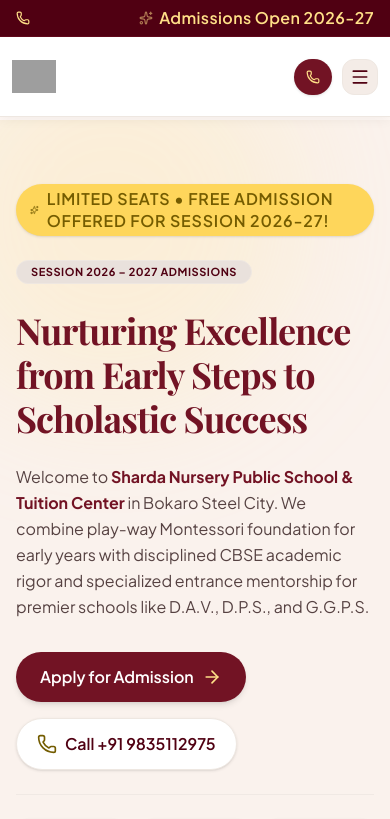
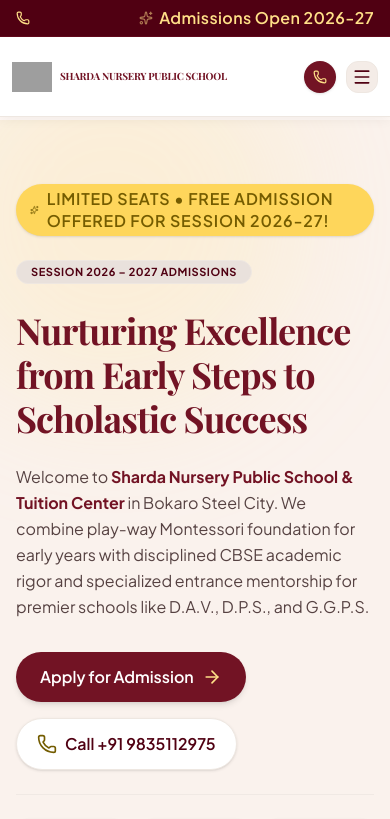
Before and after one commit to sagarx16/Sharda-Nursery-School, a Next.js app: page / in a window 390 px wide. Shown: the top 819 px of the page. Built offline with nearby package versions, Linux system fonts and the light colour scheme; grey boxes are pictures that could not be loaded.

Commit message:
Improve responsive mobile navbar text

```diff
--- a/components/Header.tsx
+++ b/components/Header.tsx
@@ -88,10 +88,10 @@
 
       {/* Main Navbar Bar - Fixed Height & Centered Layout */}
       <div className="h-20 w-full bg-surface-container-lowest/95 backdrop-blur-xl border-b border-surface-container-high overflow-hidden">
-        <div className="max-w-[1200px] mx-auto px-3 sm:px-4 lg:px-6 h-full flex items-center justify-between gap-2 lg:gap-4 xl:gap-2">
+        <div className="max-w-[1200px] mx-auto px-3 sm:px-4 lg:px-6 h-full flex items-center justify-between gap-1 sm:gap-3 lg:gap-4 xl:gap-2">
           {/* Logo & School Name */}
           <Link href="/" className="flex items-center gap-2 sm:gap-3 min-w-0 shrink group py-1">
-            <div className="relative w-11 h-11 sm:w-14 sm:h-14 group-hover:scale-105 transition-transform duration-300 shrink-0">
+            <div className="relative w-10 h-10 sm:w-14 sm:h-14 group-hover:scale-105 transition-transform duration-300 shrink-0">
               <Image
                 src="/School Emblem Logo.png"
                 alt="Sharda Nursery Public School Emblem Crest"
@@ -101,11 +101,11 @@
                 priority
               />
             </div>
-            <div className="hidden sm:flex min-w-0 flex-col justify-center">
-              <span className="font-headline-sm text-sm sm:text-base xl:text-base tracking-tight text-primary-container leading-none font-bold group-hover:text-primary transition-colors whitespace-nowrap">
+            <div className="flex min-w-0 max-w-[175px] sm:max-w-none flex-col justify-center overflow-hidden">
+              <span className="font-headline text-[10px] sm:text-base xl:text-base tracking-tight text-primary-container leading-tight font-bold group-hover:text-primary transition-colors whitespace-nowrap overflow-hidden text-ellipsis">
                 SHARDA NURSERY PUBLIC SCHOOL
               </span>
-              <span className="font-label-badge text-[9px] sm:text-[10px] xl:text-[10px] uppercase text-secondary font-bold tracking-wider mt-1 whitespace-nowrap">
+              <span className="hidden sm:block font-label-badge text-[10px] xl:text-[10px] uppercase text-secondary font-bold tracking-wider mt-1 whitespace-nowrap">
                 &amp; TUITION CENTER • English Medium, Bokaro
               </span>
             </div>
@@ -146,7 +146,7 @@
 
             <a
               href={`tel:${siteConfig.phoneRaw}`}
-              className="h-9 px-3 sm:px-4 xl:px-3 rounded-full bg-primary-container text-on-primary font-title-md text-xs sm:text-sm hover:bg-primary transition-all shadow-sm hover:shadow-md inline-flex items-center gap-1.5 shrink-0 whitespace-nowrap cursor-pointer"
+              className="h-8 w-8 sm:h-9 sm:w-auto sm:px-4 xl:px-3 rounded-full bg-primary-container text-on-primary font-title-md text-xs sm:text-sm hover:bg-primary transition-all shadow-sm hover:shadow-md inline-flex items-center justify-center sm:justify-start gap-1.5 shrink-0 whitespace-nowrap cursor-pointer"
             >
               <Phone className="w-3.5 h-3.5 text-secondary-fixed shrink-0" />
               <span className="hidden sm:inline">Enroll:</span>
@@ -156,7 +156,7 @@
             {/* Mobile / Tablet Menu Button */}
             <button
               onClick={() => setMobileMenuOpen(!mobileMenuOpen)}
-              className="xl:hidden h-9 w-9 rounded-xl bg-surface-container text-primary hover:bg-surface-container-high transition-colors border border-surface-container-high flex items-center justify-center shrink-0"
+              className="xl:hidden h-8 w-8 sm:h-9 sm:w-9 rounded-xl bg-surface-container text-primary hover:bg-surface-container-high transition-colors border border-surface-container-high flex items-center justify-center shrink-0"
               aria-label="Toggle Navigation Menu"
             >
               {mobileMenuOpen ? <X className="w-5 h-5" /> : <Menu className="w-5 h-5" />}
```
